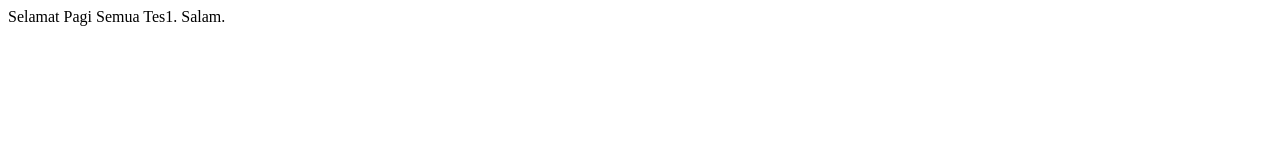
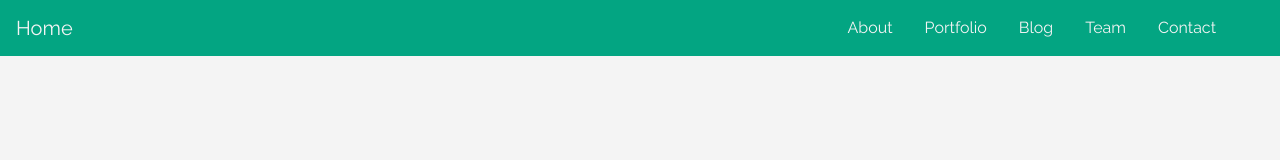
Before and after one commit to sutejo2098/prakerja, a plain HTML site: page index.html in a window 1280 px wide. Drawn offline with Linux system fonts and the light colour scheme.

Commit message:
Sixth commit

```diff
--- a/index.html
+++ b/index.html
@@ -1,14 +1,55 @@
 <!DOCTYPE html>
 <html lang="en">
+
 <head>
     <meta charset="UTF-8">
     <meta http-equiv="X-UA-Compatible" content="IE=edge">
     <meta name="viewport" content="width=device-width, initial-scale=1.0">
     <title>Prakerja</title>
+    <!-- add bootstrap css file -->
+
+    <link rel="stylesheet" type="text/css" href="css/bootstrap.css">
+    <link rel="stylesheet" type="text/css" href="css/main.css">
 </head>
+
 <body>
 
-    Selamat Pagi Semua Tes1. Salam.
+    <!-- navbar -->
+
+    <!-- navbar -->
+
+    <nav class="navbar navbar-expand-lg fixed-top ">
+        <a class="navbar-brand" href="#">Home</a>
+        <button class="navbar-toggler" type="button" data-toggle="collapse" data-target="#navbarSupportedContent"
+            aria-controls="navbarSupportedContent" aria-expanded="false" aria-label="Toggle navigation">
+            <span class="navbar-toggler-icon"></span>
+        </button>
+
+        <div class="collapse navbar-collapse " id="navbarSupportedContent">
+            <ul class="navbar-nav mr-4">
+
+                <li class="nav-item">
+                    <a class="nav-link" data-value="about" href="#">About</a>
+                </li>
+                <li class="nav-item">
+                    <a class="nav-link " data-value="portfolio" href="#">Portfolio</a>
+                </li>
+                <li class="nav-item">
+                    <a class="nav-link " data-value="blog" href="#">Blog</a>
+                </li>
+                <li class="nav-item">
+                    <a class="nav-link " data-value="team" href="#">
+                        Team</a>
+                </li>
+                <li class="nav-item">
+                    <a class="nav-link " data-value="contact" href="#">Contact</a>
+                </li>
+            </ul>
+
+        </div>
+    </nav>
+
 
 </body>
+
 </html>
```
